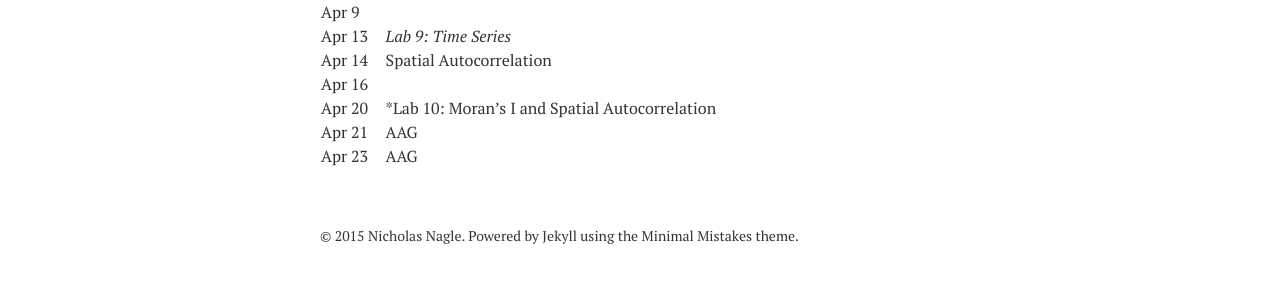
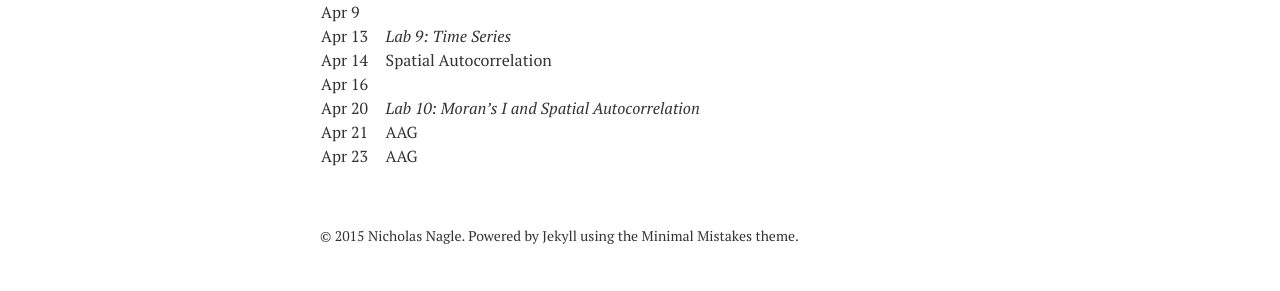
Before and after one commit to UTK-geog415-s15/UTK-geog415-s15.github.io, a Jekyll site: the page built from syllabus/index.md, in a window 1280 px wide. Shown: the part 1302-1593 px from the top of the page. Built offline with Jekyll 4.4.1, drawn with Linux system fonts in a browser that asks for light colours; nearby versions of some CDN libraries.

```diff
--- a/syllabus/index.md
+++ b/syllabus/index.md
@@ -16,7 +16,7 @@ Jan 12 | *Lab 0: Intro to R, Rstudio and Git* |
 Jan 13 | How a statistician views the world  |
 Jan 15 | Distributions | 3;4
 Jan 19 | *MLK: No lab* |
-Jan 20 | Means, variances and all that | 2
+<a href="lectures/Mean_Variance_01_20_2015.pdf">Jan 20</a> | Means, variances and all that | 2
 Jan 22 | Models & estimation |
 Jan 26 | *Lab 1: More R intro & Fun with ggplot* |
 Jan 27 |  Correlation and Bivariate Regression | 7
@@ -51,6 +51,6 @@ Apr 9 | |
 Apr 13 | *Lab 9: Time Series* |
 Apr 14 | Spatial Autocorrelation |
 Apr 16 | |
-Apr 20 | *Lab 10: Moran's I and Spatial Autocorrelation |
+Apr 20 | *Lab 10: Moran's I and Spatial Autocorrelation* |
 Apr 21 | AAG |
 Apr 23 | AAG |
```
